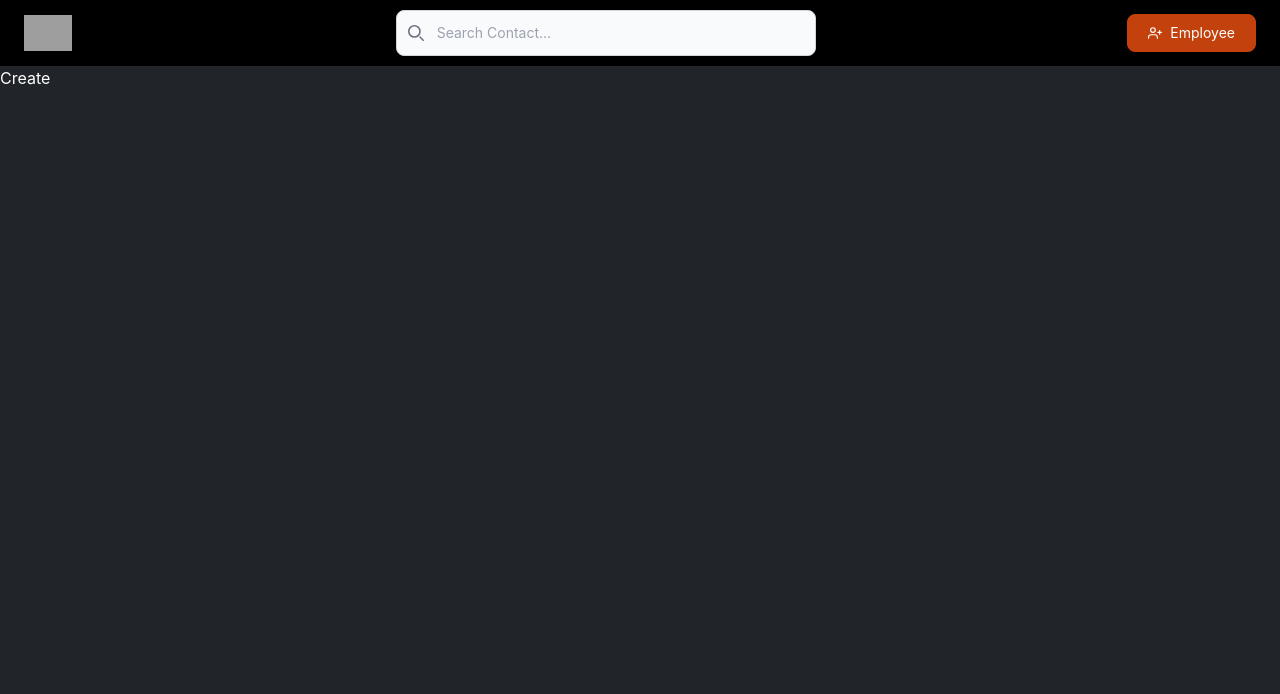
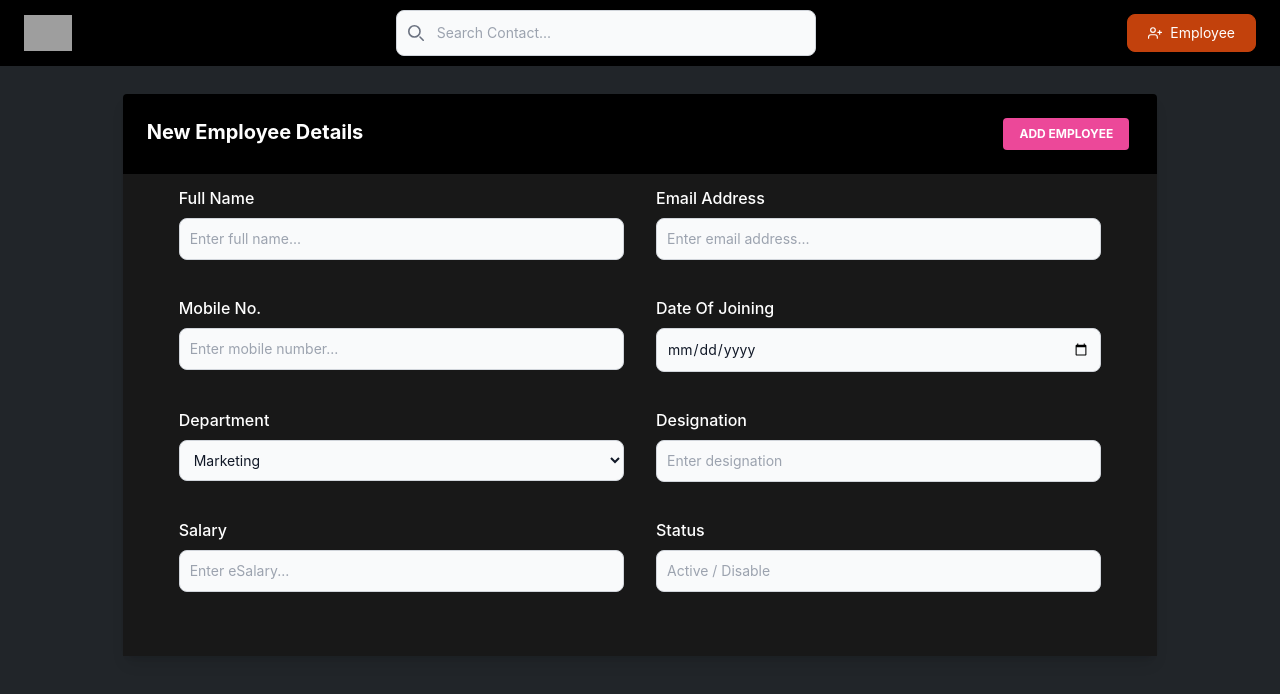
Before and after one commit to uidev-in/employee-management-app, a React (Create React App) app: page /create in a window 1280 px wide. Shown: the top 694 px of the page. Built offline with nearby package versions, Linux system fonts and the light colour scheme; grey boxes are pictures that could not be loaded.

Commit message:
added form code

```diff
--- /dev/null
+++ b/src/component/Form/Input.js
@@ -0,0 +1,25 @@
+import React from "react";
+
+export default function Input({label,type,name,placeholder,onChange}) {
+  return (
+    <>
+      <div class="mb-6">
+        <label
+          htmlFor={name}
+          class="block mb-2 text-md font-medium"
+        >
+         {label}
+        </label>
+        <input
+          type={type}
+          name={name}
+          id={name}
+          className="bg-gray-50 border border-gray-300 text-gray-900 text-sm rounded-lg focus:ring-blue-500 focus:border-blue-500 block w-full p-2.5  "
+          placeholder={placeholder}
+          onChange={onChange}
+          required
+        />
+      </div>
+    </>
+  );
+}
--- /dev/null
+++ b/src/component/Form/SelectInput.js
@@ -0,0 +1,29 @@
+import React from "react";
+
+export default function SelectInput({
+  label,
+  name,
+  onChange,
+  selectedValue,options
+}) {
+  return (
+    <>
+      <div class="mb-6">
+        <label htmlFor={name} class="block mb-2 text-md font-medium">
+          {label}
+        </label>
+        <select
+          id={name}
+          name={name}
+          className="bg-gray-50 border border-gray-300 text-gray-900 text-sm rounded-lg focus:ring-blue-500 focus:border-blue-500 block w-full p-2.5"
+          value={selectedValue}
+          onChange={onChange}
+        >
+          {options.map(option=>(
+            <option key={option.value} value={option.value}>{option.label}</option>
+          ))}
+        </select>
+      </div>
+    </>
+  );
+}
--- a/src/pages/Create.js
+++ b/src/pages/Create.js
@@ -1,7 +1,139 @@
-import React from 'react'
+import React from "react";
+import Input from "../component/Form/Input";
+import SelectInput from "../component/Form/SelectInput";
+
+const departmentOptions = [
+  { label: "Marketing", value: "marketing" },
+  { label: "Sales", value: "sales" },
+  { label: "Human Resources", value: "human_resources" },
+  { label: "Information Technology", value: "information_technology" },
+  { label: "Accounts", value: "accounts" },
+  { label: "Operations", value: "operations" },
+];
+
+const designationOptions = {
+  sales: [
+    { label: "Manager", value: "manager" },
+    { label: "Team Lead", value: "team_lead" },
+    { label: "Sales Excecutive", value: "sales_executive" },
+  ],
+  marketing: [
+    { label: "Manager", value: "manager" },
+    { label: "SEO Specialist", value: "seo_specialist" },
+    { label: "Marketing Executive", value: "marketing_executive" },
+    { label: "", value: "" },
+  ],
+  "Information Technology": [
+    { label: "Manager", value: "manager" },
+    { label: "Frontend Engineer", value: "frontend_engineer" },
+    { label: "Backend Developer", value: "backend_engineer" },
+    { label: "Operations", value: "operations" },
+    { label: "Full Stack Developer", value: "full_stack_developer" },
+    { label: "UI/UX Designer", value: "ui_ux_designer" },
+    { label: "Senior Frontend Developer", value: "seninor_frontend_Developer" },
+    { label: "Senior Backend Developer", value: "senior_backend_developer" },
+
+  ],
+};
 
 export default function Create() {
   return (
-    <div>Create</div>
-  )
+    <>
+      <section class="py-1">
+        <div class="w-full lg:w-10/12 px-4 mx-auto mt-6">
+          <div class="relative flex flex-col min-w-0 break-words w-full mb-6 shadow-lg rounded-lg bg-blueGray-100 border-0">
+            <div class="rounded-t bg-black mb-0 px-6 py-6">
+              <div class="text-center flex justify-between">
+                <h6 class="text-blueGray-700 text-xl font-bold">
+                  New Employee Details
+                </h6>
+                <button
+                  class="bg-pink-500 text-white active:bg-pink-600 font-bold uppercase text-xs px-4 py-2 rounded shadow hover:shadow-md outline-none focus:outline-none mr-1 ease-linear transition-all duration-150"
+                  type="button"
+                >
+                  Add Employee
+                </button>
+              </div>
+            </div>
+            <div class="flex-auto px-4 lg:px-10 py-10 pt-0 bg-primary-black">
+              <form>
+                <div class="flex flex-wrap">
+                  <div class="w-full lg:w-6/12 px-4 mt-3">
+                    <Input
+                      type="text"
+                      label="Full Name"
+                      placeholder="Enter full name..."
+                      name="name"
+                      onChange={(e) => console.log(e.target.value)}
+                    />
+                  </div>
+                  <div class="w-full lg:w-6/12 px-4 mt-3">
+                    <Input
+                      type="email"
+                      label="Email Address"
+                      placeholder="Enter email address..."
+                      name="email"
+                      onChange={(e) => console.log(e.target.value)}
+                    />
+                  </div>
+                  <div class="w-full lg:w-6/12 px-4 mt-3">
+                    <Input
+                      type="number"
+                      label="Mobile No."
+                      placeholder="Enter mobile number..."
+                      name="mobile"
+                      onChange={(e) => console.log(e.target.value)}
+                    />
+                  </div>
+                  <div class="w-full lg:w-6/12 px-4 mt-3">
+                    <Input
+                      type="date"
+                      label="Date Of Joining"
+                      placeholder=""
+                      name="email"
+                      onChange={(e) => console.log(e.target.value)}
+                    />
+                  </div>
+                  <div class="w-full lg:w-6/12 px-4 mt-3">
+                    <SelectInput
+                      type="text"
+                      label="Department"
+                      options={departmentOptions}
+                    />
+                  </div>
+                  <div class="w-full lg:w-6/12 px-4 mt-3">
+                    <Input
+                      type="text"
+                      label="Designation"
+                      placeholder="Enter designation"
+                      name="designation"
+                      onChange={(e) => console.log(e.target.value)}
+                    />
+                  </div>
+                  <div class="w-full lg:w-6/12 px-4 mt-3">
+                    <Input
+                      type="number"
+                      label="Salary"
+                      placeholder="Enter eSalary..."
+                      name="salary"
+                      onChange={(e) => console.log(e.target.value)}
+                    />
+                  </div>
+                  <div class="w-full lg:w-6/12 px-4 mt-3">
+                    <Input
+                      type="text"
+                      label="Status"
+                      placeholder="Active / Disable"
+                      name="status"
+                      onChange={(e) => console.log(e.target.value)}
+                    />
+                  </div>
+                </div>
+              </form>
+            </div>
+          </div>
+        </div>
+      </section>
+    </>
+  );
 }
--- a/src/pages/Home.js
+++ b/src/pages/Home.js
@@ -27,7 +27,7 @@ export default function Home() {
       <div className=" mx-auto max-w-screen-xl p-5">
         <div class="flex flex-wrap justify-items-center gap-3">
           {employeesData.map((employee) => (
-            <div className=" linearGradient rounded-lg border  shadow-md bg-gray-800 border-gray-700">
+            <div className=" linearGradient rounded-lg border  shadow-md bg-gray-800 border-gray-700 min-w-[300px]">
               <div className="flex flex-col items-center py-4">
                 <div className="w-full flex justify-end px-4">
                   <p className="flex items-center text-gray-400">
```
